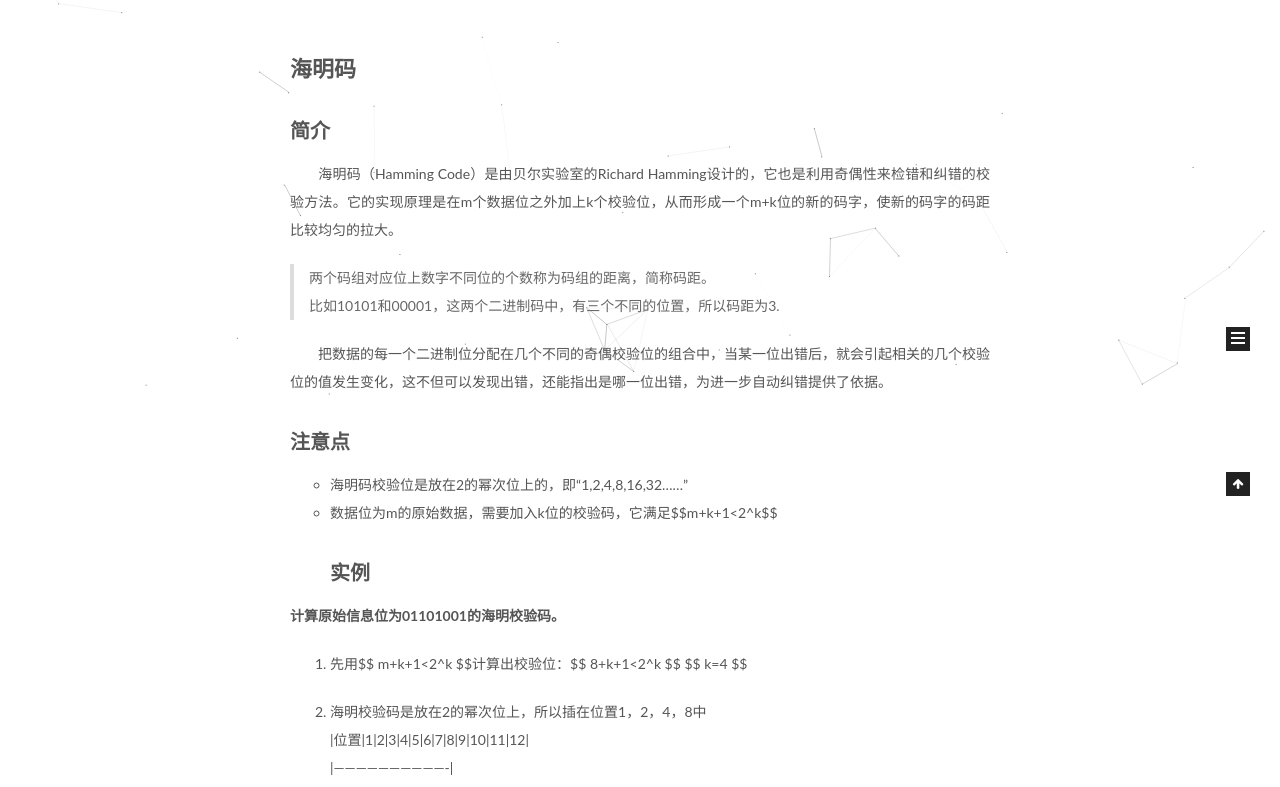
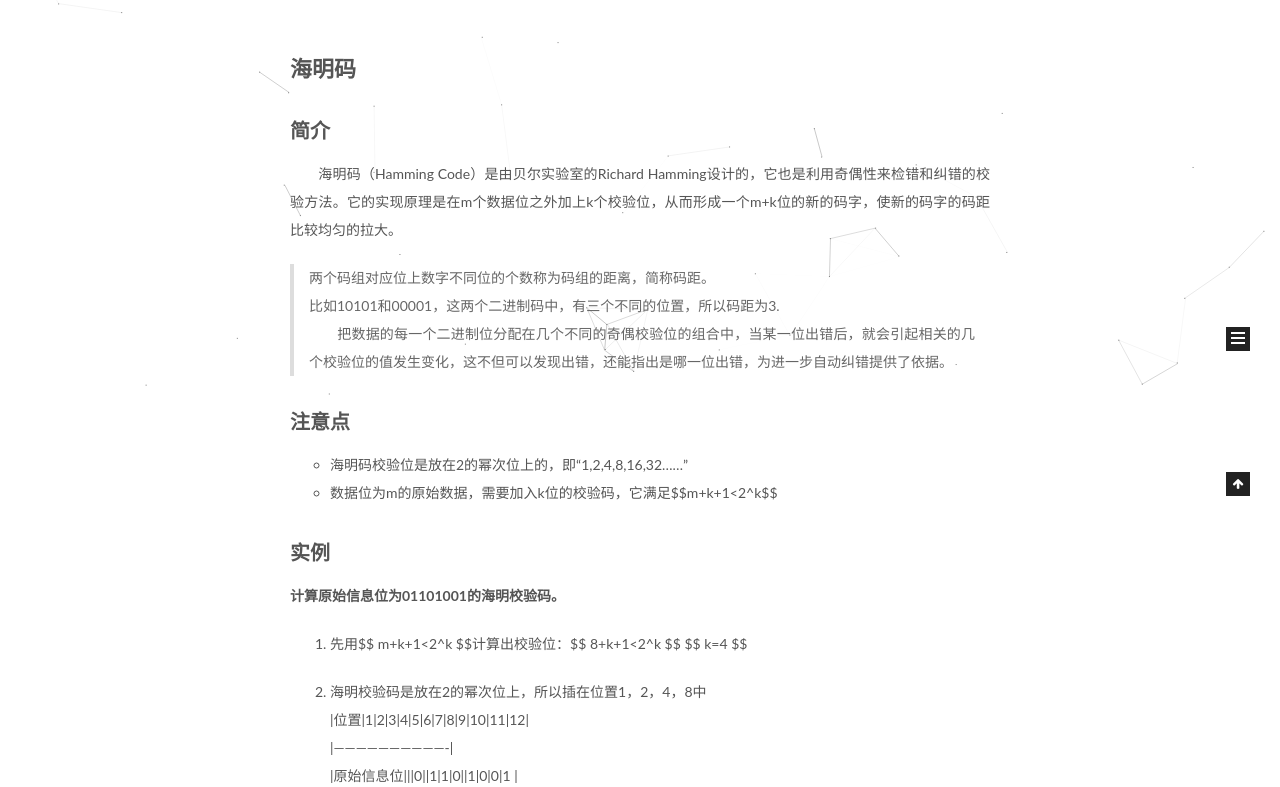
Before and after one commit to coderzcr/Senior-Java, a plain HTML site: page index.html in a window 1280 px wide. Shown: the part 404-1191 px from the top of the page. Drawn offline with Linux system fonts and the light colour scheme; some packages are replaced by stand-ins of ours; a script that the page names is missing.

Commit message:
Site updated: 2018-03-26 18:13:22

```diff
--- a/css/main.css
+++ b/css/main.css
@@ -1943,7 +1943,7 @@ pre .javascript .function {
   width: 4px;
   height: 4px;
   border-radius: 50%;
-  background: #ff1634;
+  background: #0ab55d;
 }
 .links-of-blogroll {
   font-size: 13px;
--- a/index.html
+++ b/index.html
@@ -425,14 +425,13 @@
 
             <h1 id="海明码"><a href="#海明码" class="headerlink" title="海明码"></a>海明码</h1><h2 id="简介"><a href="#简介" class="headerlink" title="简介"></a>简介</h2><p>　　海明码（Hamming Code）是由贝尔实验室的Richard Hamming设计的，它也是利用奇偶性来检错和纠错的校验方法。它的实现原理是在m个数据位之外加上k个校验位，从而形成一个m+k位的新的码字，使新的码字的码距比较均匀的拉大。</p>
 <blockquote>
-<p>两个码组对应位上数字不同位的个数称为码组的距离，简称码距。<br>比如10101和00001，这两个二进制码中，有三个不同的位置，所以码距为3.</p>
+<p>两个码组对应位上数字不同位的个数称为码组的距离，简称码距。<br>比如10101和00001，这两个二进制码中，有三个不同的位置，所以码距为3.<br>　　把数据的每一个二进制位分配在几个不同的奇偶校验位的组合中，当某一位出错后，就会引起相关的几个校验位的值发生变化，这不但可以发现出错，还能指出是哪一位出错，为进一步自动纠错提供了依据。</p>
 </blockquote>
-<p>　　把数据的每一个二进制位分配在几个不同的奇偶校验位的组合中，当某一位出错后，就会引起相关的几个校验位的值发生变化，这不但可以发现出错，还能指出是哪一位出错，为进一步自动纠错提供了依据。</p>
 <h2 id="注意点"><a href="#注意点" class="headerlink" title="注意点"></a>注意点</h2><ul>
 <li>海明码校验位是放在2的幂次位上的，即“1,2,4,8,16,32……”</li>
-<li>数据位为m的原始数据，需要加入k位的校验码，它满足$$m+k+1&lt;2^k$$<h2 id="实例"><a href="#实例" class="headerlink" title="实例"></a>实例</h2></li>
+<li>数据位为m的原始数据，需要加入k位的校验码，它满足$$m+k+1&lt;2^k$$</li>
 </ul>
-<p><strong>计算原始信息位为01101001的海明校验码。</strong></p>
+<h2 id="实例"><a href="#实例" class="headerlink" title="实例"></a>实例</h2><p><strong>计算原始信息位为01101001的海明校验码。</strong></p>
 <ol>
 <li><p>先用$$ m+k+1&lt;2^k $$计算出校验位：$$ 8+k+1&lt;2^k $$ $$ k=4 $$</p>
 </li>
```
Also changed, not shown: 2018/03/23/校验码（一）/index.html (+4 -4 lines), 2018/03/26/校验码（二）/index.html (+11 -12 lines).
